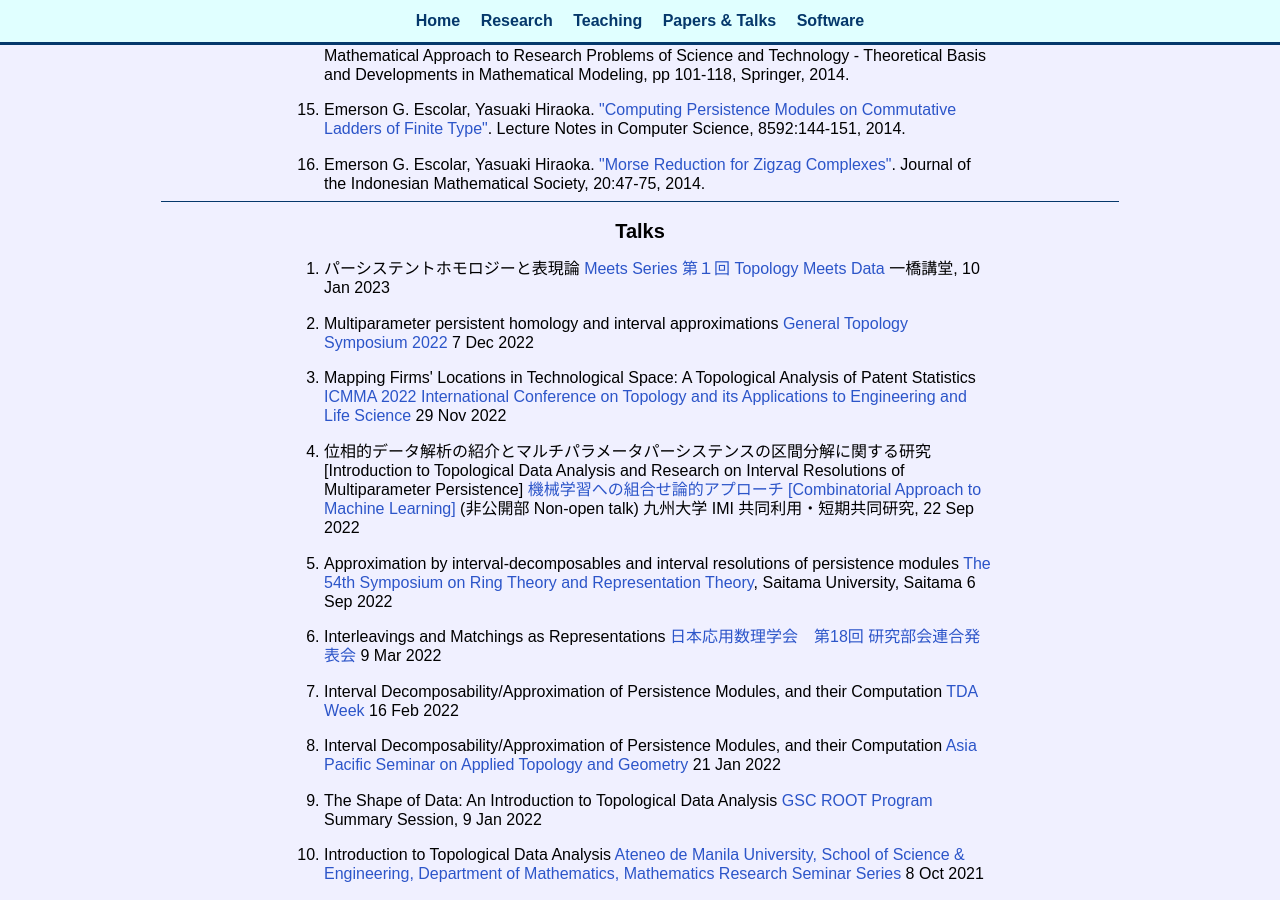
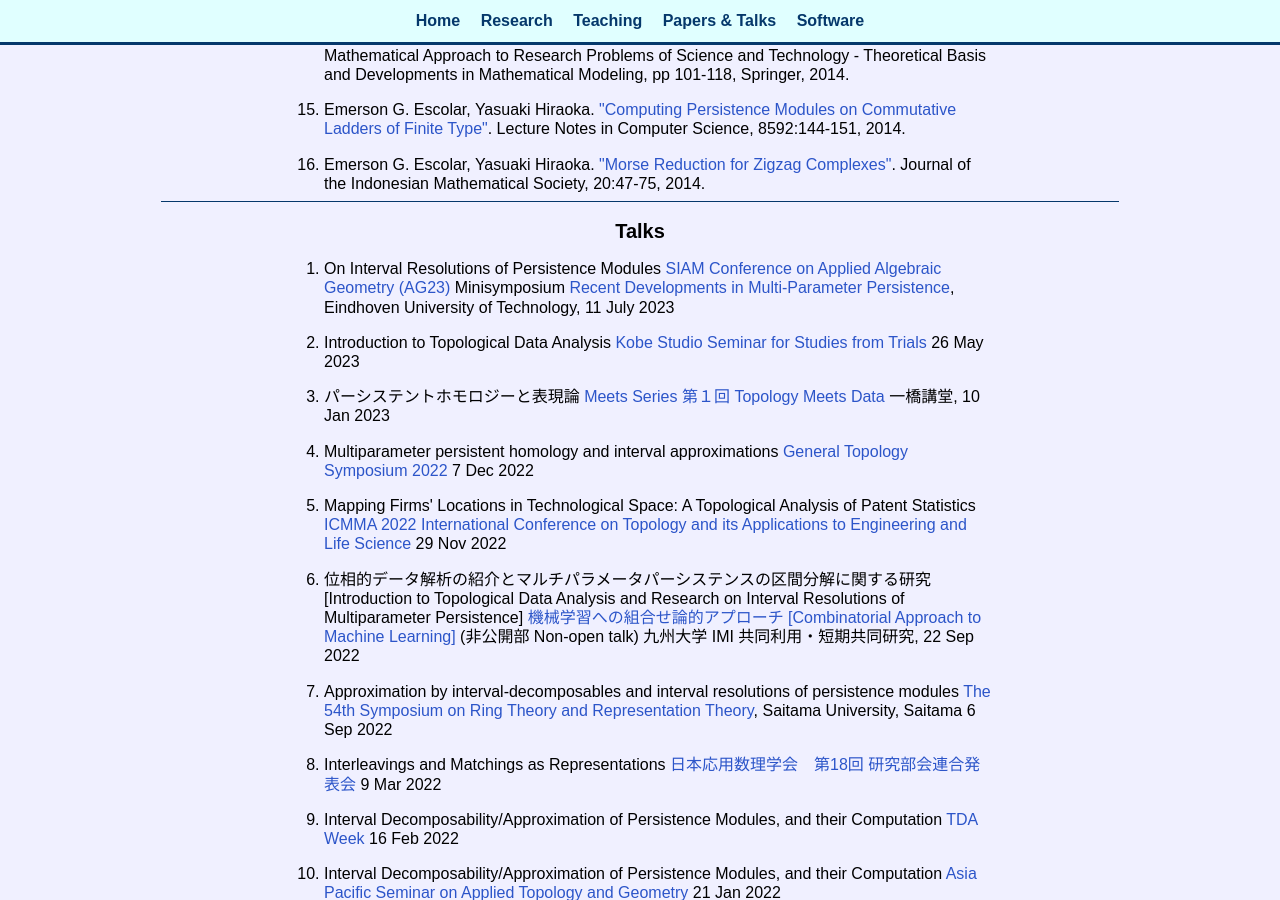
Before and after one commit to emerson-escolar/emerson-escolar.github.io, a Jekyll site: the page built from research_lists.html, in a window 1280 px wide and 900 px high, scrolled down 1681 px. Built offline with Jekyll 4.4.1, drawn with Linux system fonts in a browser that asks for light colours.

Commit message:
add some talks

```diff
--- a/research_lists.html
+++ b/research_lists.html
@@ -254,6 +254,22 @@ title: Emer's Papers & Talks
 <section>
 	<h2> Talks </h2>
 	<ol class="wordbox paperlist">
+    <li>
+      On Interval Resolutions of Persistence Modules
+      <a target="_blank" href="https://www.siam.org/conferences/cm/conference/ag23">
+         SIAM Conference on Applied Algebraic Geometry (AG23)</a>
+      Minisymposium <a target="_blank" href="https://meetings.siam.org/sess/dsp_programsess.cfm?SESSIONCODE=77710">
+        Recent Developments in Multi-Parameter Persistence</a>,
+      Eindhoven University of Technology, 11 July 2023
+    </li>
+
+    <li>
+      Introduction to Topological Data Analysis
+      <a target="_blank" href="https://wwwmain.h.kobe-u.ac.jp/kobe_studio_seminar/talks_st.html.en">
+        Kobe Studio Seminar for Studies from Trials</a>
+      26 May 2023
+    </li>
+
     <li>
       パーシステントホモロジーと表現論
       <a target="_blank" href="https://data-descriptive-science.org/meet/">
```
